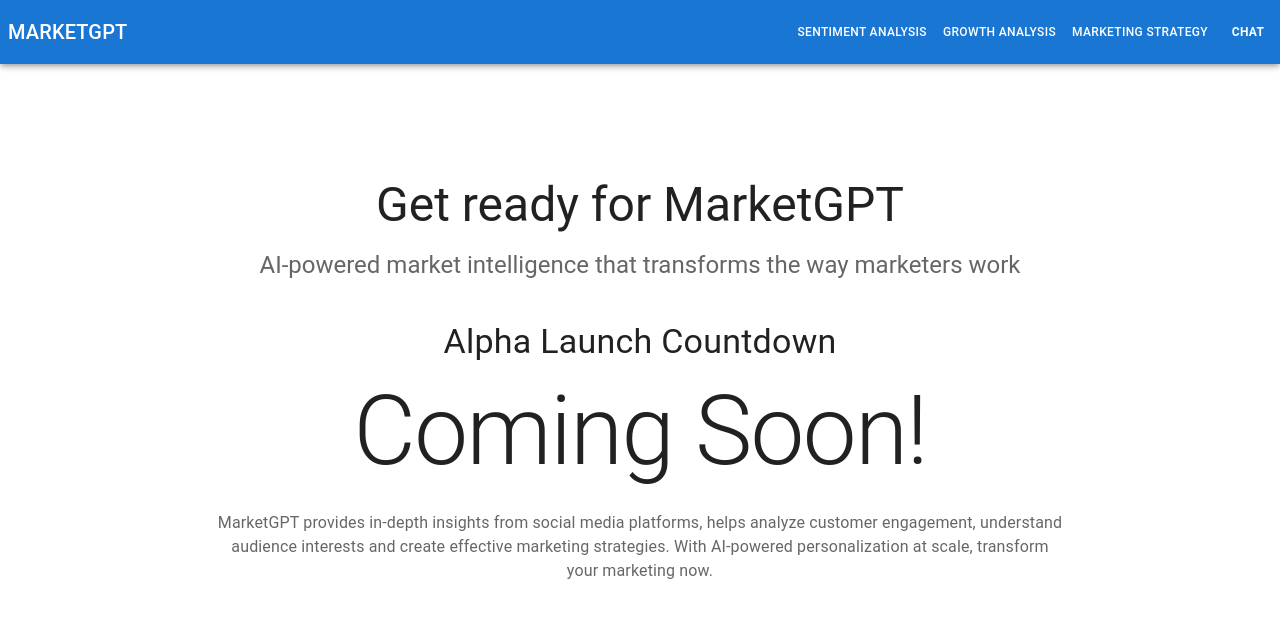
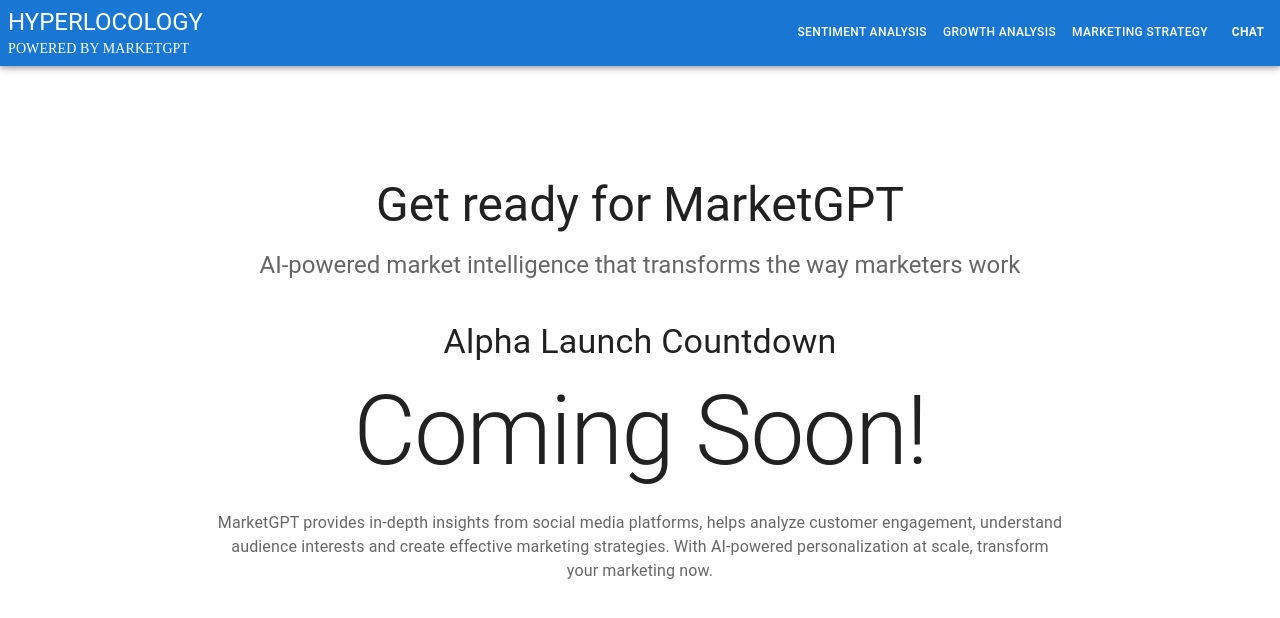
Before and after one commit to AuroSoni/MarketGPT, a React (Create React App) app: page / in a window 1280 px wide. Shown: the top 618 px of the page. Built offline with nearby package versions, Linux system fonts and the light colour scheme.

Commit message:
Changed branding

```diff
--- a/src/components/MainHeader.js
+++ b/src/components/MainHeader.js
@@ -10,9 +10,14 @@
                 <Box sx={{ display: 'flex', justifyContent: "space-between", width: "100%" }}>
                     <Box sx={{ mr: 5, flexGrow: 1 }}>
                         <Button color="inherit" href="/">
-                            <Typography variant="h6" component="div">
-                                MarketGPT
-                            </Typography>
+                            <Box sx={{ mr: 5, flexGrow: 1, display: 'flex', flexDirection: 'column', alignItems: 'flex-start' }}>
+                                <Typography variant="h5" component="div">
+                                    Hyperlocology
+                                </Typography>
+                                <Typography variant="subtitle2" component="div" sx={{ fontFamily: 'cursive' }}>
+                                    Powered by MarketGPT
+                                </Typography>
+                            </Box>
                         </Button>
                     </Box>
                     <Box sx={{
```
